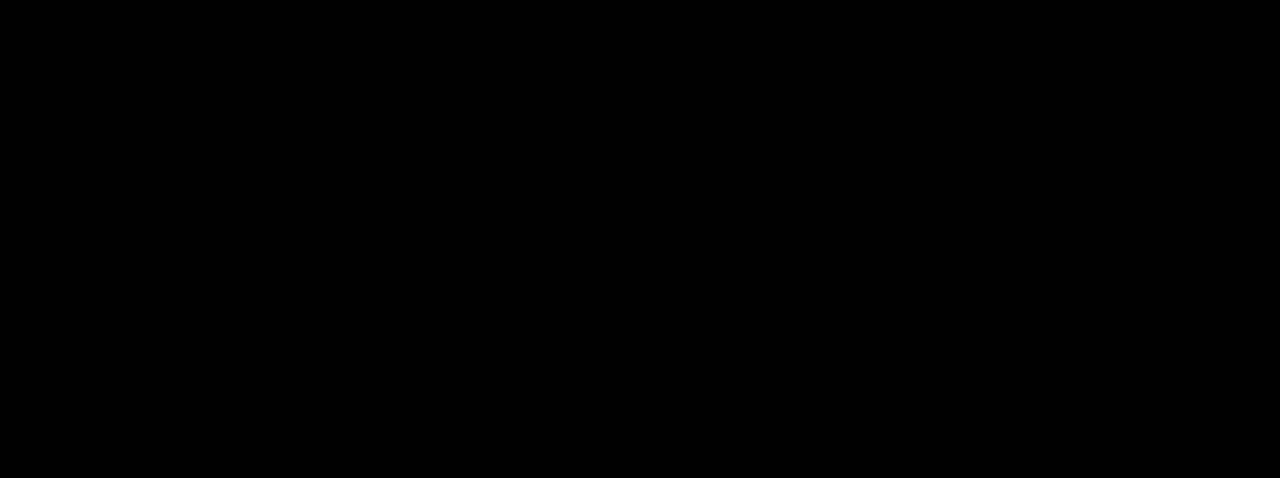
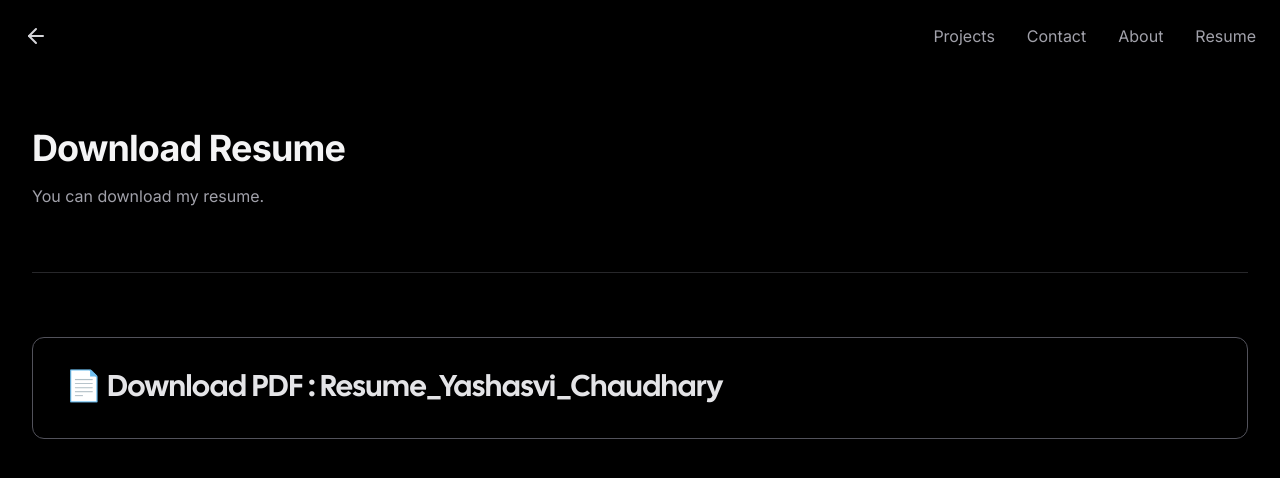
Before and after one commit to 0xyshv/my-portfolio, a Next.js app: page /resume in a window 1280 px wide. Before the commit this address had no page. Shown: the top 478 px of the page. Built offline with nearby package versions, Linux system fonts and the light colour scheme; what tailwindcss-debug-screens would draw is missing.

Commit message:
add resume

```diff
--- a/app/components/card.tsx
+++ b/app/components/card.tsx
@@ -8,7 +8,7 @@ import {
 
 import { MouseEventHandler, PropsWithChildren } from "react";
 
-export const Card: React.FC<PropsWithChildren> = ({ children }) => {
+export const Card: React.FC<any> = ({ children, isEmail }: any) => {
   const mouseX = useSpring(0, { stiffness: 500, damping: 100 });
   const mouseY = useSpring(0, { stiffness: 500, damping: 100 });
 
@@ -23,7 +23,11 @@ export const Card: React.FC<PropsWithChildren> = ({ children }) => {
   return (
     <div
       onMouseMove={onMouseMove}
-			className="overflow-hidden relative duration-700 border rounded-xl hover:bg-zinc-800/10 group md:gap-8 hover:border-zinc-400/50 border-zinc-600 "
+      className={
+        isEmail
+          ? "col-span-3 overflow-hidden relative duration-700 border rounded-xl hover:bg-zinc-800/10 group md:gap-8 hover:border-zinc-400/50 border-zinc-600 "
+          : "overflow-hidden relative duration-700 border rounded-xl hover:bg-zinc-800/10 group md:gap-8 hover:border-zinc-400/50 border-zinc-600 "
+      }
     >
       <div className="pointer-events-none">
         <div className="absolute inset-0 z-0  transition duration-1000 [mask-image:linear-gradient(black,transparent)]" />
--- a/app/components/nav.tsx
+++ b/app/components/nav.tsx
@@ -46,6 +46,12 @@ export const Navigation: React.FC = () => {
             >
               About
             </Link>
+            <Link
+              href="/resume"
+              className="duration-200 text-zinc-400 hover:text-zinc-100"
+            >
+              Resume
+            </Link>
           </div>
 
           <Link
--- a/app/contact/page.tsx
+++ b/app/contact/page.tsx
@@ -9,25 +9,26 @@ const socials = [
     icon: <Twitter size={20} />,
     href: "https://twitter.com/0xyshv",
     label: "Twitter",
-    handle: "@0xyshv_",
+    handle: "@0xyshv",
+  },
+
+  {
+    icon: <Github size={20} />,
+    href: "https://github.com/yshv-2022",
+    label: "Github",
+    handle: "0xyshv",
+  },
+  {
+    icon: <Linkedin size={20} />,
+    href: "https://www.linkedin.com/in/yashasvi-chaudhary-3ab716287/",
+    label: "LinkedIn",
+    handle: "Yashasvi Chaudhary",
   },
   {
     icon: <Mail size={20} />,
     href: "mailto:writetoyashasvichaudhary@gmail.com",
     label: "Email",
     handle: "writetoyashasvichaudhary@gmail.com",
-  },
-  {
-    icon: <Github size={20} />,
-    href: "https://github.com/yshv-2022",
-    label: "Github",
-    handle: "yshv-2022",
-  },
-  {
-    icon: <Linkedin size={20} />,
-    href: "https://www.linkedin.com/in/yashasvi-chaudhary-3ab716287/",
-    label: "Github",
-    handle: "YashasviChaudhary",
   },
 ];
 
@@ -36,9 +37,9 @@ export default function Example() {
     <div className=" bg-gradient-to-tl from-zinc-900/0 via-zinc-900 to-zinc-900/0">
       <Navigation />
       <div className="container flex items-center justify-center min-h-screen px-4 mx-auto">
-        <div className="grid w-full grid-cols-1 gap-8 mx-auto mt-32 sm:mt-0 sm:grid-cols-3 lg:gap-16">
+        <div className="grid w-full grid-cols-1 gap-8 m-auto mt-32 md:mt-32 lg:mt-32 sm:mt-28 sm:grid-cols-3 lg:gap-16">
           {socials.map((s) => (
-            <Card>
+            <Card isEmail={s.label == "Email" ? true : false}>
               <Link
                 href={s.href}
                 target="_blank"
@@ -52,7 +53,7 @@ export default function Example() {
                   {s.icon}
                 </span>{" "}
                 <div className="z-10 flex flex-col items-center">
-                  <span className="text-xl font-medium duration-150 lg:text-3xl text-zinc-200 group-hover:text-white font-display">
+                  <span className="text-xl text-center font-medium duration-150 lg:text-3xl text-zinc-200 group-hover:text-white font-display">
                     {s.handle}
                   </span>
                   <span className="mt-4 text-sm text-center duration-1000 text-zinc-400 group-hover:text-zinc-200">
--- a/app/page.tsx
+++ b/app/page.tsx
@@ -6,6 +6,7 @@ const navigation = [
   { name: "Projects", href: "/projects" },
   { name: "Contact", href: "/contact" },
   { name: "About", href: "/about" },
+  { name: "Resume", href: "/resume" },
 ];
 
 export default function Home() {
--- /dev/null
+++ b/app/resume/download.tsx
@@ -0,0 +1,50 @@
+import Link from "next/link";
+import { Eye, View } from "lucide-react";
+
+type Project = {
+  slug: string;
+  date: string;
+  title: string;
+  description: string;
+};
+
+type Props = {
+  project: Project;
+  views: number;
+};
+
+export const Download: React.FC<Props> = ({ project, views }) => {
+  return (
+    <Link
+      href={"/resume.pdf"}
+      target="_blank"
+      download="Resume_Yashasvi_Chaudhary"
+    >
+      <article className="p-4 md:p-8 ">
+        <div className="flex justify-between gap-2 items-center">
+          {/* <span className="text-xs duration-1000 text-zinc-200 group-hover:text-white group-hover:border-zinc-200 drop-shadow-orange">
+            {project.date ? (
+              <time dateTime={new Date(project.date).toISOString()}>
+                {Intl.DateTimeFormat(undefined, { dateStyle: "medium" }).format(
+                  new Date(project.date)
+                )}
+              </time>
+            ) : (
+              <span>SOON</span>
+            )}
+          </span> */}
+          {/* <span className="text-zinc-500 text-xs  flex items-center gap-1">
+            <Eye className="w-4 h-4" />{" "}
+            {Intl.NumberFormat("en-US", { notation: "compact" }).format(views)}
+          </span> */}
+        </div>
+        <h2 className="z-20 text-xl font-medium duration-1000 lg:text-3xl text-zinc-200 group-hover:text-white font-display">
+          📄 Download PDF : Resume_Yashasvi_Chaudhary
+        </h2>
+        {/* <p className="z-20 mt-4 text-sm  duration-1000 text-zinc-400 group-hover:text-zinc-200">
+          {project.description}
+        </p> */}
+      </article>
+    </Link>
+  );
+};
--- /dev/null
+++ b/app/resume/page.tsx
@@ -0,0 +1,37 @@
+import React from "react";
+import { Navigation } from "../components/nav";
+import { Link } from "lucide-react";
+import { Download } from "./download";
+import { Card } from "../components/card";
+
+export default function Resume() {
+  return (
+    <div className="relative pb-16">
+      <Navigation />
+      <div className="px-6 pt-20 mx-auto space-y-8 max-w-7xl lg:px-8 md:space-y-16 md:pt-24 lg:pt-32">
+        <div className="max-w-2xl mx-auto lg:mx-0">
+          <h2 className="text-3xl font-bold tracking-tight text-zinc-100 sm:text-4xl">
+            Download Resume
+          </h2>
+          <p className="mt-4 text-zinc-400">You can download my resume.</p>
+        </div>
+        <div className="w-full h-px bg-zinc-800" />
+
+        {/* Add download button here */}
+        <div className="flex flex-col w-full gap-8 mx-auto border-t border-gray-900/10 lg:mx-0 lg:border-t-0 ">
+          <Card>
+            <Download
+              project={{
+                slug: "abc",
+                date: "14-08-2023",
+                title: "def",
+                description: "hi",
+              }}
+              views={0}
+            />
+          </Card>
+        </div>
+      </div>
+    </div>
+  );
+}
```
Also changed, not shown: 1 other file (tests, documents, lock files or other folders). Lines whose indentation alone changed are shown as unchanged.
